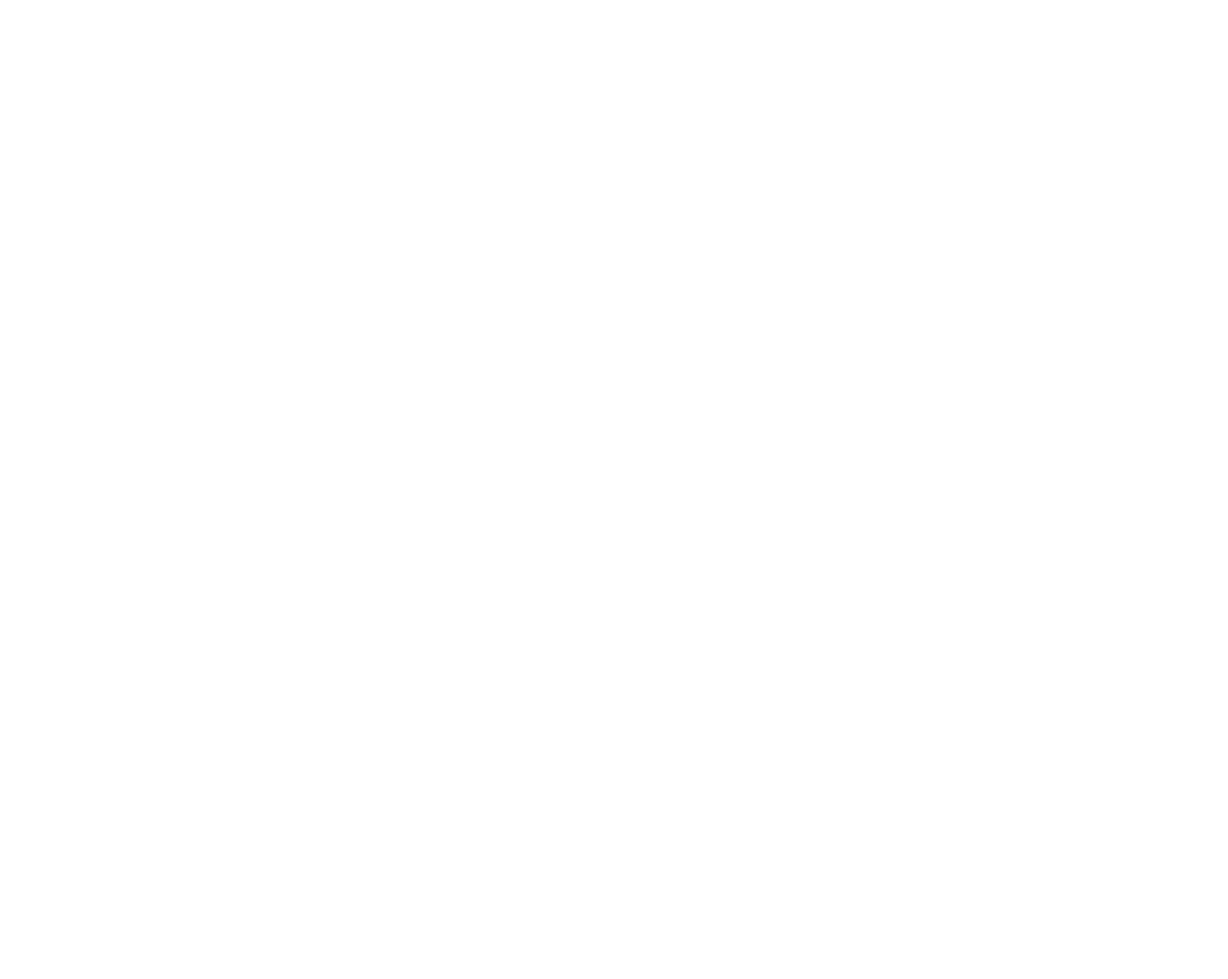
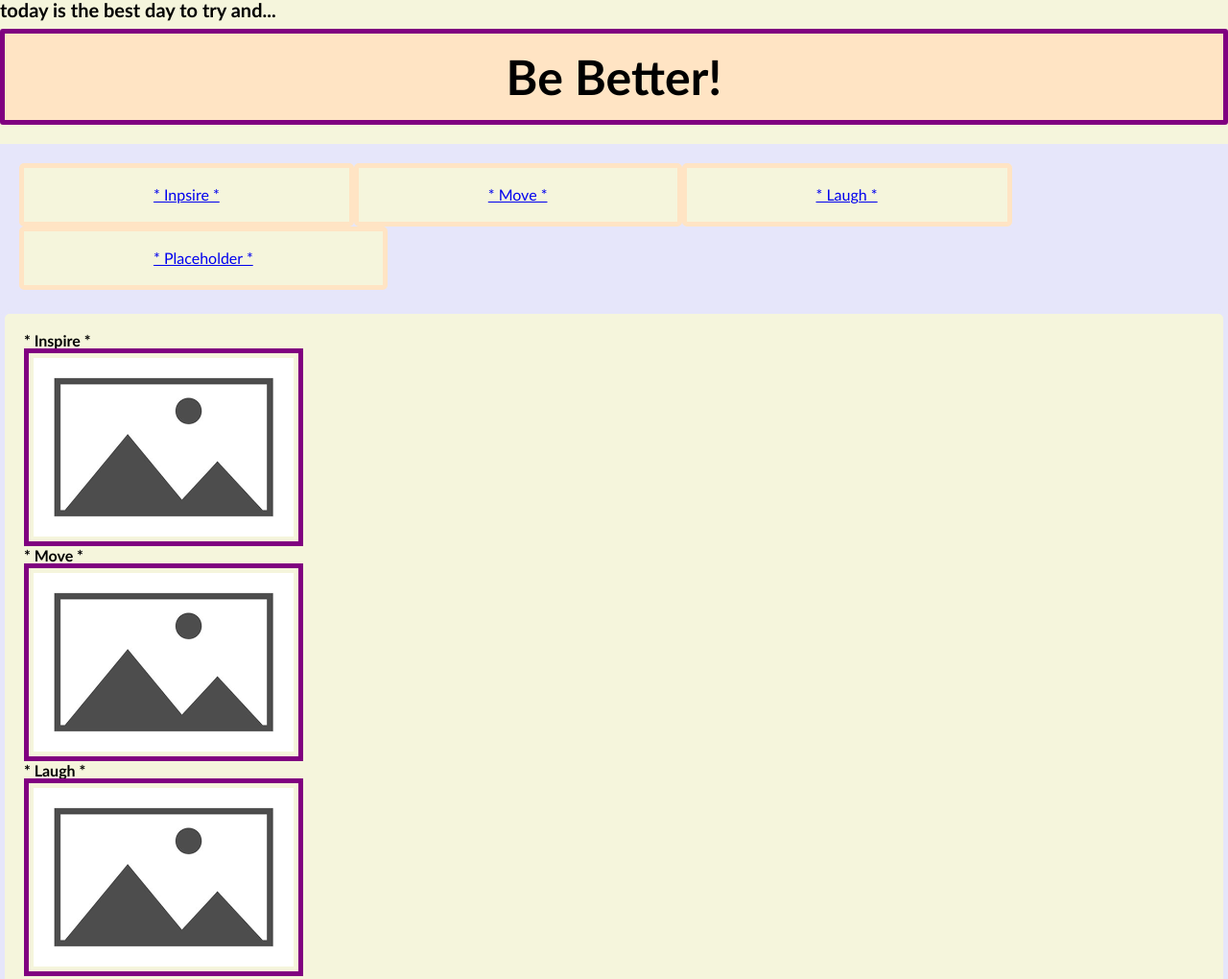
Before and after one commit to milindmjoshi/be-better, a plain HTML site: page index.html in a window 1280 px wide. Shown: the top 1020 px of the page at 96% size. Before the commit the page ends 800 px from the top, so only its background shows below. Drawn offline with Linux system fonts and the light colour scheme.

Commit message:
Added basics to html and css for landing page, added basic info to README, looking to add more

```diff
--- a/assets/css/style.css
+++ b/assets/css/style.css
@@ -0,0 +1,82 @@
+* {
+    padding: 0;
+    margin: 0;
+}
+
+body {
+    background-color: lavender;
+    font-family: 'Gill Sans', 'Gill Sans MT', 'Calibri', 'Trebuchet MS', sans-serif;
+}
+
+.main {
+    background-color: beige;
+    width: auto;
+    height: 150px;
+    font-size: 20px;
+}
+
+.main h3 {
+    background-color: beige;
+    width: auto;
+    height: 30px;
+}
+
+.main h1 {
+    background-color: bisque;
+    width: auto;
+    font-size: 50px;
+    padding: 20px;
+    text-align: center;
+    border: 5px solid purple;
+    border-radius: 3px;
+    font-weight: 600;
+}
+
+.navlink ul {
+    background-color: lavender;
+    overflow: hidden;
+    padding: 20px;
+  }
+
+.navlink li {
+    display: block;
+    background-color: beige;
+    float: left;
+    padding-left: 135px;
+    padding-right: 135px;
+    padding-top: 20px;
+    padding-bottom: 20px;
+    border-radius: 5px;
+    border: 5px solid bisque;
+}
+
+.navlink li:hover {
+    background-color: bisque;
+}
+
+.content {
+    background-color: beige;
+    padding: 20px;
+    border: 5px solid lavender;
+    border-radius: 10px;
+    width: auto;
+    height: 1000px;
+}
+
+.content img {
+    border: 5px solid purple;
+    padding: 5px;
+    background-color: beige;
+}
+
+.content img:hover {
+    background-color: lavender;
+}
+
+footer {
+    background-color: beige;
+    width: auto;
+    border: 3px solid bisque;
+    border-radius: 3px;
+    text-align: center;
+}
--- a/index.html
+++ b/index.html
@@ -5,9 +5,40 @@
     <meta name="viewport" content="width=device-width, initial-scale=1.0">
     <link rel="stylesheet" href="./assets/css/reset.css" />
     <link rel="stylesheet" href="./assets/css/style.css" />
-    <title>Be Better</title>
+    <title> Be Better </title>
 </head>
+
 <body>
+    <header class="main">
+        <h3>today is the best day to try and... </h3>
+        <h1><strong> Be Better! </strong></h1>
+    </header>
+
+    <nav class="navlink">
+        <ul>
+            <li><a href="#Inspire"> * Inpsire * </a></li>
+            <li><a href="#Move"> * Move * </a></li>
+            <li><a href="#Laugh"> * Laugh * </a></li>
+            <li><a href="#Placeholder"> * Placeholder * </a></li>
+        </ul>
+    </nav>
+
+    <div class="content">
+        <h3> * Inspire * </h3>
+            <img src="./assets/images/placeholder.png" alt="placeholder" >
+        <h3> * Move * </h3>
+            <img src="./assets/images/placeholder.png" alt="placeholder" >
+        <h3> * Laugh * </h3>
+                <img src="./assets/images/placeholder.png" alt="placeholder" >
+        <h3> * Placeholder * </h3>
+            <img src="./assets/images/placeholder.png" alt="placeholder" >
+    </div>
+
+    <footer>
+        <h4> Product of the 'Numbers Team' </h4>
+        <h5> Made in 2024 </h5>
+    </footer>
+
     <script src="./assets/scripts/main.js"></script>
 </body>
 </html>
```
Also changed, not shown: assets/images/placeholder.png (added), 4 other files.
